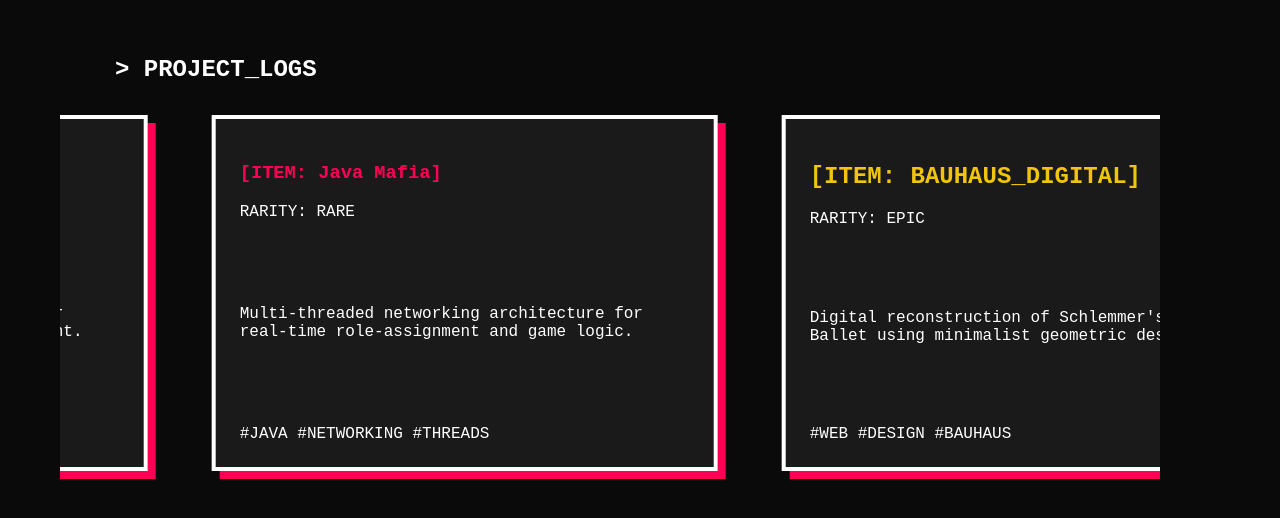
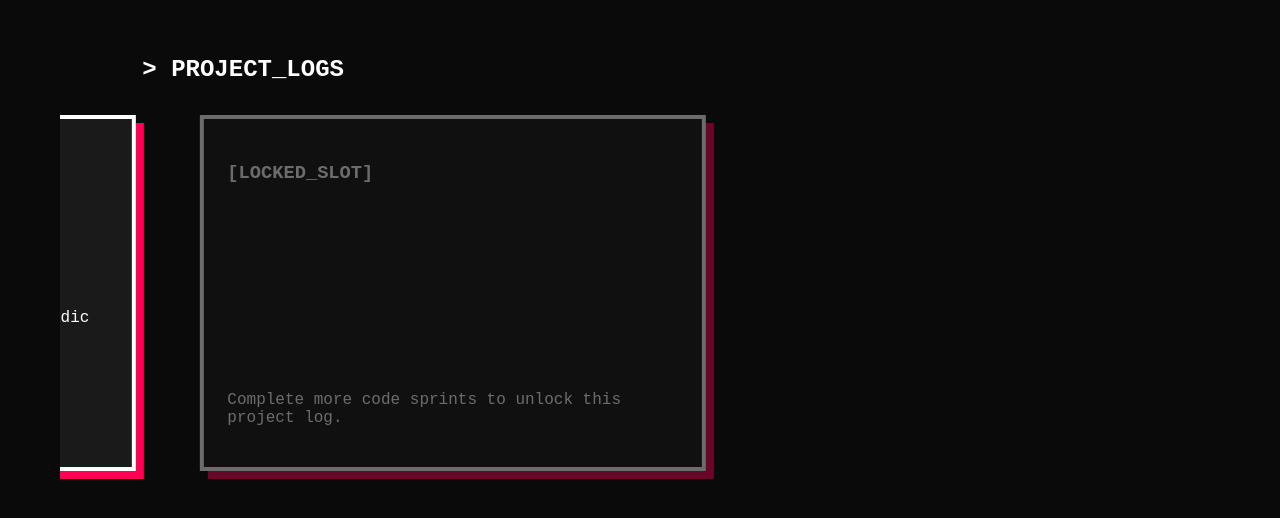
Before and after one commit to apr45/is117-GameDevPortfolio, a React (Vite) app: page / in a window 1280 px wide. Shown: the part 2026-2544 px from the top of the page. Built offline with nearby package versions, Linux system fonts and the light colour scheme.

Commit message:
rearranging alignment of projects section

```diff
--- a/src/components/ProjectSlider.tsx
+++ b/src/components/ProjectSlider.tsx
@@ -12,7 +12,7 @@ const ProjectSlider: React.FC = () => {
 
   // 2. The Magician's Transition: Translate vertical scroll (0 to 1)
   // into horizontal movement (-X percentage)
-  const x = useTransform(scrollYProgress, [0, 1], ["0%", "-65%"]);
+  const x = useTransform(scrollYProgress, [0, 1], ["0%", "-70%"]);
 
   return (
     <section ref={targetRef} className={styles.horizontalScrollContainer}>
--- a/src/styles/ProjectSlider.module.css
+++ b/src/styles/ProjectSlider.module.css
@@ -3,6 +3,9 @@
   height: 300vh;
   position: relative;
   background-color: transparent;
+  /* Remove global spine influence */
+  margin-left: 0 !important;
+  width: 100%;
 }
 
 .stickyWrapper {
@@ -12,18 +15,23 @@
   display: flex;
   flex-direction: column;
   justify-content: center;
-  overflow: hidden; /* Hide the cards that aren't on screen */
+  align-items: center; /* Center the title and track horizontally */
+  overflow: hidden;
 }
 
 .sectionTitle {
-  margin-left: 5%;
+  /* Center the title instead of margin-left: 5% */
   margin-bottom: 2rem;
+  width: 85%;
+  max-width: 1400px;
+  text-align: left; /* Keeps text aligned with the start of the bar/header */
 }
 
 .projectTrack {
   display: flex;
   gap: 4rem;
-  padding-left: 5%;
+  /* This padding ensures the first card starts centered in the screen */
+  padding-left: calc(50vw - 225px);
 }
 
 .projectCard {
@@ -35,6 +43,7 @@
   display: flex;
   flex-direction: column;
   justify-content: space-between;
+  border: var(--border-pixel); /* Ensure it uses your global 8-bit border */
 }
 
 .lockedSlot {
--- a/src/styles/index.css
+++ b/src/styles/index.css
@@ -102,31 +102,6 @@ body {
   justify-content: center;
   align-items: center;
   width: 100%;
-}
-
-/* --- PROJECTS-SPECIFIC ALIGNMENT OVERRIDE --- */
-
-/* Targets the wrapper containing the Projects section */
-.content-steps .step-wrapper:has(#projects) {
-  justify-content: center; /* Center the grid horizontally */
-  margin-left: 0;         /* Remove the 60px spine offset */
-  padding-right: 0;       /* Remove right-side buffer */
-  width: 100%;            /* Allow full-width centering */
-}
-
-/* Ensure the ProjectSlider internal alignment is centered */
-#projects {
-  display: flex;
-  flex-direction: column;
-  align-items: center;
-  width: 100%;
-}
-
-/* Adjust the grid to ensure it centers its own items */
-#projects > div {
-  justify-content: center;
-  width: 100%;
-  max-width: 1200px; /* Optional: keeps the grid from getting too wide */
 }
 
 .step-wrapper {
```
